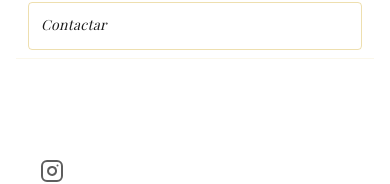
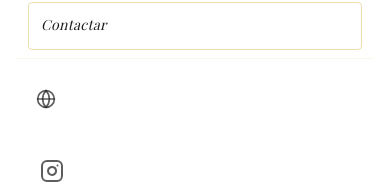
Before and after one commit to MatiasFormoso/nativo-arte-jewelry, a Next.js app: page /en/coleccion in a window 390 px wide. Both pictures are taken after a click on the button "Abrir menú". Shown: the part 334-518 px from the top of the page. Built offline with nearby package versions, Linux system fonts and the light colour scheme; a web font is replaced by a local one.

Commit message:
fix: LocaleSwitcher visibility in mobile menu

```diff
--- a/src/components/Header.tsx
+++ b/src/components/Header.tsx
@@ -214,7 +214,7 @@ export default function Header({ t, locale, isOnHero = true }: HeaderProps) {
             </Link>
 
             <div className="px-3 pt-4 border-t border-[#D4AF37]/10">
-              <LocaleSwitcher />
+              <LocaleSwitcher variant="mobile" />
             </div>
 
             <div className="px-3 pt-4 flex items-center space-x-6">
--- a/src/components/LocaleSwitcher.tsx
+++ b/src/components/LocaleSwitcher.tsx
@@ -4,7 +4,11 @@ import { usePathname, useRouter } from 'next/navigation';
 import { Globe } from 'lucide-react';
 import { motion } from 'framer-motion';
 
-export default function LocaleSwitcher() {
+type LocaleSwitcherProps = {
+  variant?: 'desktop' | 'mobile';
+};
+
+export default function LocaleSwitcher({ variant = 'desktop' }: LocaleSwitcherProps) {
   const pathname = usePathname();
   const router = useRouter();
 
@@ -17,7 +21,11 @@ export default function LocaleSwitcher() {
   return (
     <motion.button
       onClick={toggleLocale}
-      className="p-2 text-white/80 hover:text-white transition-all duration-200"
+      className={`p-2 transition-all duration-200 ${
+        variant === 'mobile'
+          ? 'text-[#1A1A1A]/70 hover:text-[#D4AF37]'
+          : 'text-white/80 hover:text-white'
+      }`}
       whileHover={{ scale: 1.1 }}
       whileTap={{ scale: 0.95 }}
     >
```
